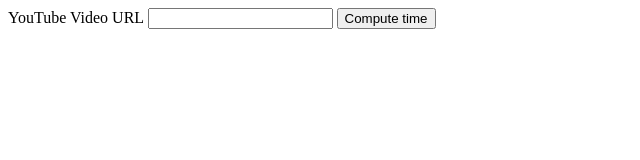
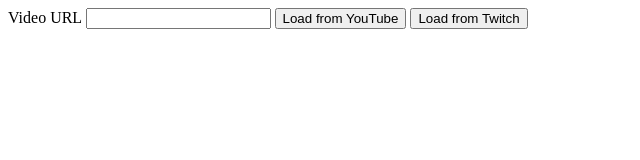
Before and after one commit to NoobJsPerson/speedrun-timer, a plain HTML site: page index.html in a window 1280 px wide. Shown: the whole page, without its empty margins (0-640 px from the left). Drawn offline with Linux system fonts and the light colour scheme.

Commit message:
update index.html

```diff
--- a/index.html
+++ b/index.html
@@ -8,9 +8,10 @@
   <script src="index.js" defer></script>
 </head>
   <body>
-  <label for="url">YouTube Video URL</label>
+  <label for="url">Video URL</label>
   <input id="url" type="text">
-  <button onclick="redirect()">Compute time</button>
+  <button onclick="redirectYoutube()">Load from YouTube</button> <button onclick="redirectTwitch()">Load from Twitch</button>
+
 
 
   </body>
```
